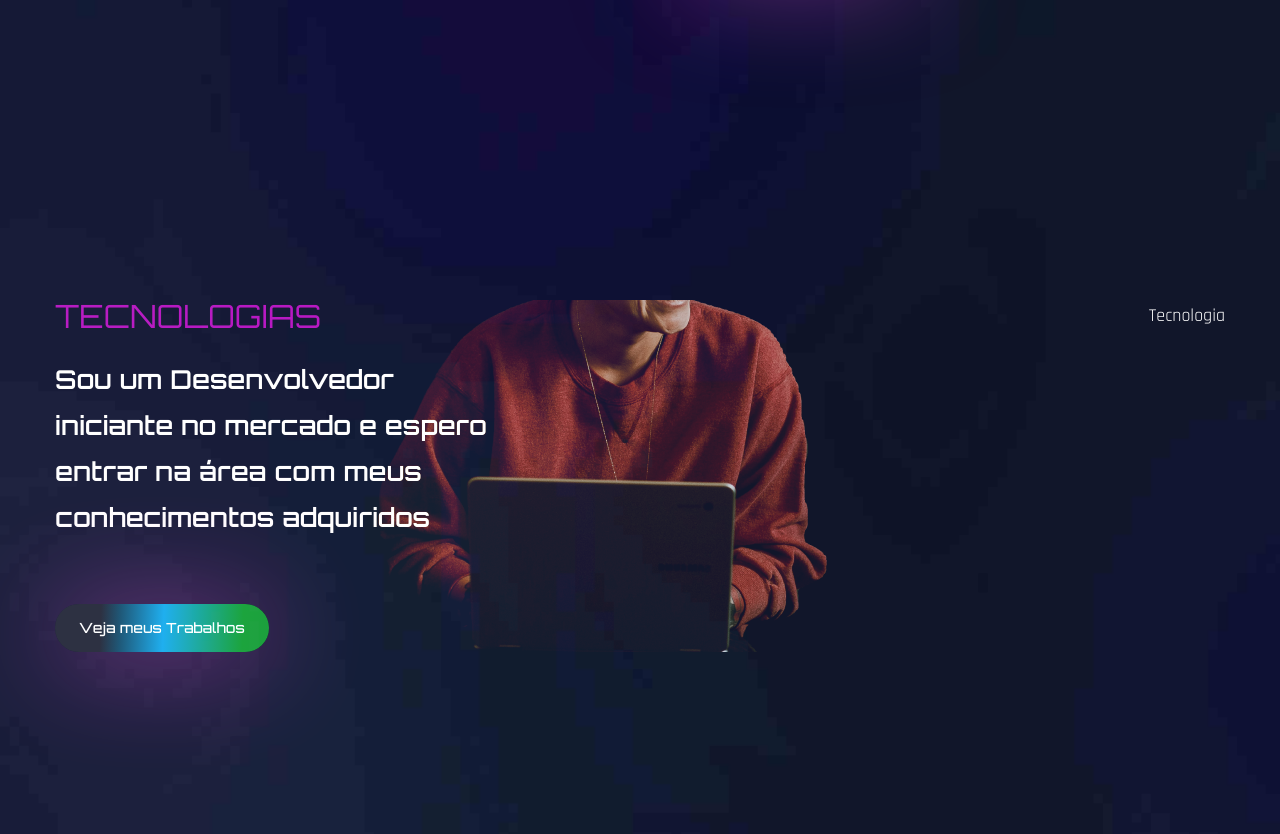
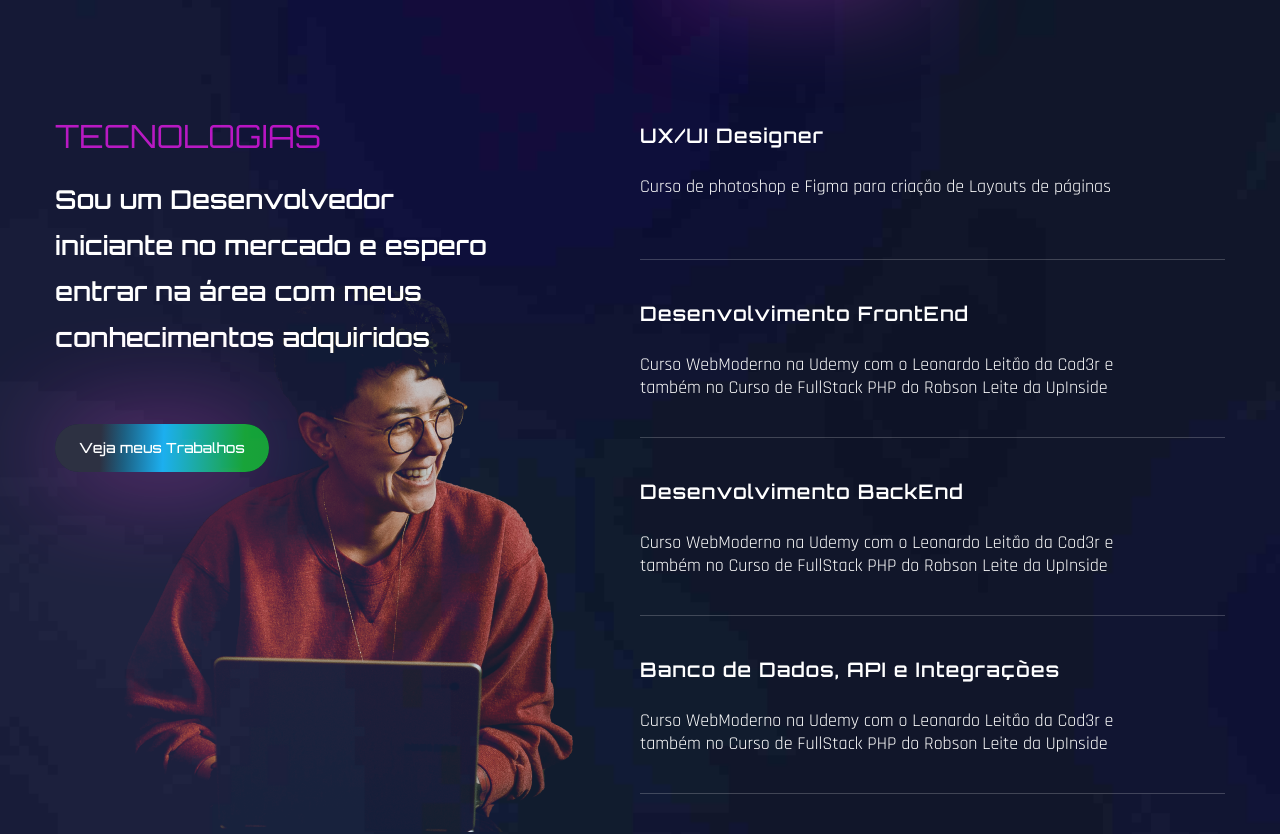
Before and after one commit to leandrokate/lesouzacunhadev, a React (Create React App) app: page / in a window 1280 px wide. Shown: the part 1460-2294 px from the top of the page. Built offline with nearby package versions, Linux system fonts and the light colour scheme; the HTML template or start-up script is replaced by a standard one; a web font is replaced by a local one.

Commit message:
Finalizando alteração services.js

```diff
--- a/src/components/Services.js
+++ b/src/components/Services.js
@@ -8,7 +8,7 @@ import { fadeIn } from '../variants'
 
 
 
-const services = () => [
+const services = [
   {
     name: 'UX/UI Designer',
     description: 'Curso de photoshop e Figma para criação de Layouts de páginas',
@@ -36,16 +36,44 @@ const Services = () => {
     <section id='services' className='section'>
       <div className='container mx-auto'>
         <div className='flex flex-col lg:flex-row'>
-          <div className='flex-1 lg:bg-services lg:bg-bottom bg-no-repeat mix-blend-lighten mb-12 lg:mb-0'>
+          <motion.div
+            variants={fadeIn('right', 0.3)}
+            initial="hidden"
+            whileInView={"show"}
+            viewport={{once: false, amount: 0.3}}
+            className='flex-1 lg:bg-services lg:bg-bottom bg-no-repeat mix-blend-lighten mb-12 lg:mb-0'>
             <h2 className='h2 text-accent mb-6'>Tecnologias</h2>
             <h3 className='h3 max-w-[455px] mb-16'>
               Sou um Desenvolvedor iniciante no mercado e espero entrar na área com meus conhecimentos adquiridos
             </h3>
             <button className='btn btn-sm'>Veja meus Trabalhos</button>
-          </div>
-          <div>
-            Tecnologia
-          </div>
+          </motion.div>
+          <motion.div
+            variants={fadeIn('left', 0.5)}
+            initial="hidden"
+            whileInView={"show"}
+            viewport={{once: false, amount: 0.3}}
+            className='flex-1 '>
+            <div>
+              {services.map((service, index)=> {
+                const {name, description, link} = service;
+                return (
+                    <div className='border-b border-white/20 h-[140px] mb-[38px] flex' key={index}>
+                      <div className='max-w-[476px]'>
+                        <h4 className='text-[20px] tracking-wider font-primary font-semibold mb-6'>{ name }</h4>
+                        <p className='font-secondary leading-tight'>{ description }</p>
+                      </div>
+                      {/* <div className='flex flex-col flex-1 items-end'>
+                        <a href='#' className='btn w-9 h-9 mb-[42px] flex justify-center items-center'>
+                          <BsArrowUpRight />
+                        </a>
+                        <a className='text-gradient text-sm' href='#'>{link}</a>
+                      </div> */}
+                    </div>
+                  );
+              })}
+            </div>
+          </motion.div>
         </div>
       </div>
     </section>
```
